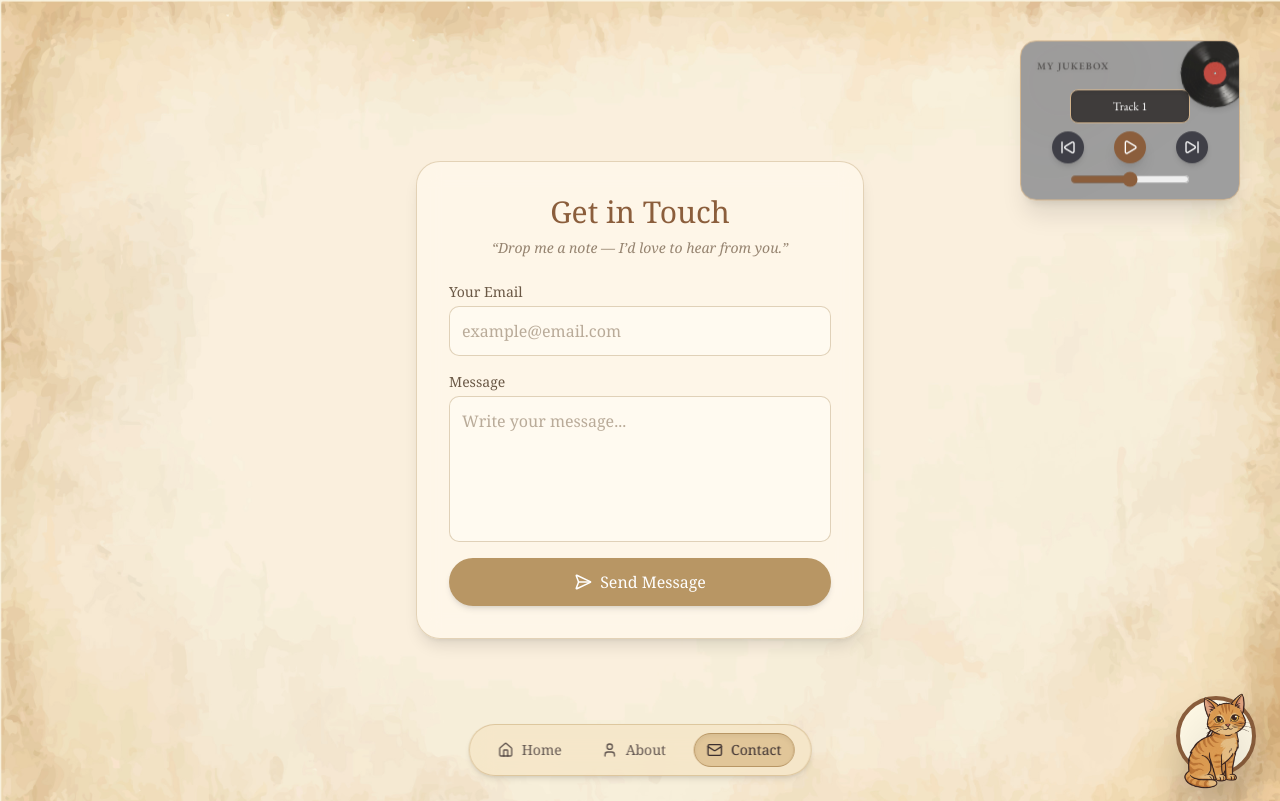
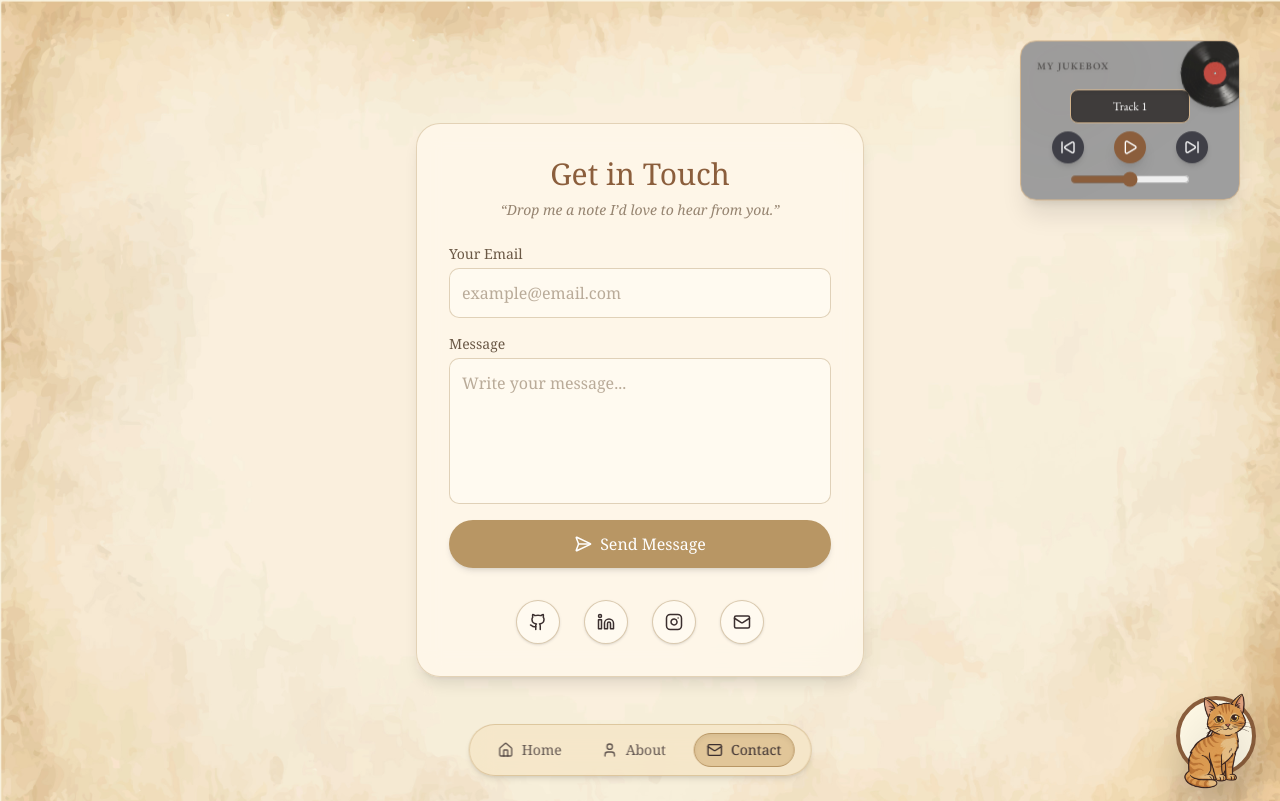
Before and after one commit to guitadharsh/2025-portfolio, a Next.js app: page /contact in a window 1280 px wide. Built offline with nearby package versions, Linux system fonts and the light colour scheme; grey boxes are pictures that could not be loaded.

Commit message:
fix: contact page issue fixed

```diff
--- a/app/contact/page.tsx
+++ b/app/contact/page.tsx
@@ -2,7 +2,7 @@
 
 import { useState, ChangeEvent, FormEvent } from "react";
 import { motion } from "framer-motion";
-import { SendHorizonal } from "lucide-react";
+import { SendHorizonal, Github, Linkedin, Instagram, Mail } from "lucide-react";
 import emailjs from "@emailjs/browser";
 
 interface FormData {
@@ -61,9 +61,10 @@ const Contact: React.FC = () => {
           Get in Touch
         </h2>
         <p className="text-sm italic text-center text-[#7b6651]/80 mb-6">
-          “Drop me a note — I’d love to hear from you.”
+          “Drop me a note I’d love to hear from you.”
         </p>
 
+        {/* 🌸 Contact Form */}
         <form onSubmit={handleSubmit} className="flex flex-col gap-4">
           {/* Email Field */}
           <label className="flex flex-col gap-1">
@@ -75,8 +76,7 @@ const Contact: React.FC = () => {
               value={form.email}
               onChange={handleChange}
               className="
-        p-2 sm:p-3
-        text-sm sm:text-base
+                p-2 sm:p-3 text-sm sm:text-base
                 rounded-lg border border-[#cbb693]/60 bg-[#fffaf0]
                 focus:outline-none focus:ring-2 focus:ring-[#b89664]
                 placeholder:text-[#9b8974]/60 sm:placeholder:text-[#9b8974]/70
@@ -95,8 +95,7 @@ const Contact: React.FC = () => {
               onChange={handleChange}
               rows={5}
               className="
-        p-2 sm:p-3
-        text-sm sm:text-base
+                p-2 sm:p-3 text-sm sm:text-base
                 rounded-lg border border-[#cbb693]/60 bg-[#fffaf0] resize-none
                 focus:outline-none focus:ring-2 focus:ring-[#b89664]
                 placeholder:text-[#9b8974]/60 sm:placeholder:text-[#9b8974]/70
@@ -136,6 +135,48 @@ const Contact: React.FC = () => {
           </motion.button>
         </form>
 
+        {/* 🌐 Social Links */}
+        <div className="mt-8 flex justify-center gap-5 sm:gap-6">
+          {[
+            {
+              icon: <Github size={18} />,
+              href: "https://github.com/guitadharsh",
+              label: "GitHub",
+            },
+            {
+              icon: <Linkedin size={18} />,
+              href: "https://linkedin.com/in/adharsh-d",
+              label: "LinkedIn",
+            },
+            {
+              icon: <Instagram size={18} />,
+              href: "https://www.instagram.com/adharshd.in",
+              label: "Instagram",
+            },
+            {
+              icon: <Mail size={18} />,
+              href: "mailto:adharshd100@gmail.com",
+              label: "Email",
+            },
+          ].map(({ icon, href, label }) => (
+            <motion.a
+              key={label}
+              href={href}
+              target="_blank"
+              rel="noopener noreferrer"
+              aria-label={label}
+              whileHover={{ scale: 1.15, rotate: 5 }}
+              className="
+                w-10 h-10 sm:w-11 sm:h-11 flex justify-center items-center
+                rounded-full border border-[#cbb693]/70 bg-[#fffaf0]
+                hover:bg-[#b89664] hover:text-white transition-all duration-300
+                shadow-sm hover:shadow-md
+              "
+            >
+              {icon}
+            </motion.a>
+          ))}
+        </div>
       </motion.div>
     </section>
   );
```
Lines whose indentation alone changed are shown as unchanged.
